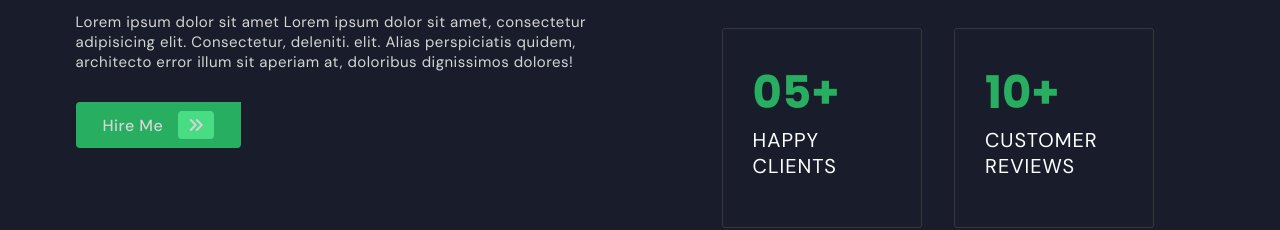
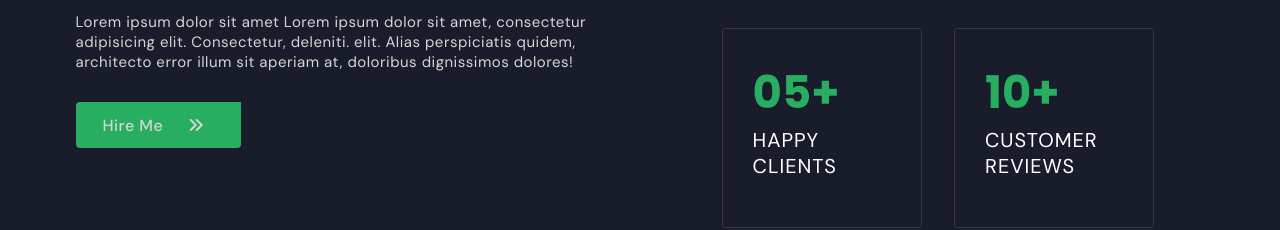
Before and after one commit to Robyulhowlader/Robyulhowlader, a plain HTML site: page index.html in a window 1280 px wide. Shown: the part 1122-1352 px from the top of the page. Drawn offline with Linux system fonts and the light colour scheme.

Commit message:
Update style.css

```diff
--- a/style.css
+++ b/style.css
@@ -290,7 +290,6 @@
     transform: translateX(5px);
 }
 #about .about-cols .about-left-col a i{
-    background-color: #48dd85;
     padding: 6px 10px;
     border-radius: 4px;
     margin-left: 10px;
```
